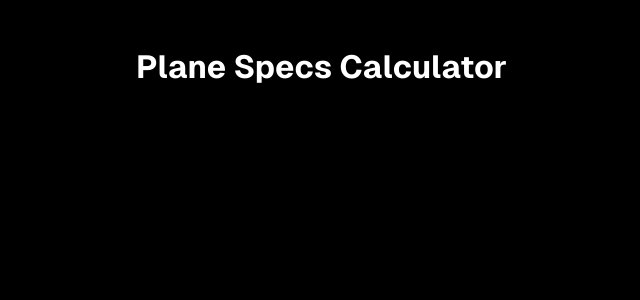
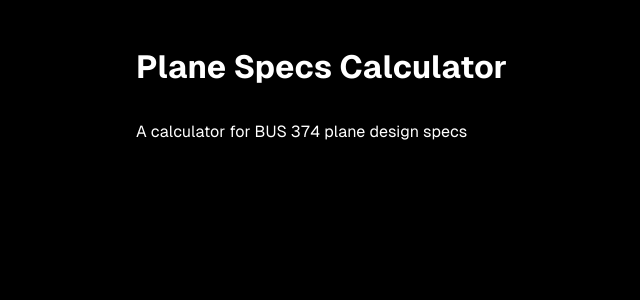
Before and after one commit to edwardshturman/plane-specs-calculator, a Next.js app: page / in a window 1280 px wide. Shown: the top 300 px of the page, without its empty margins (179-819 px from the left). Built offline with nearby package versions, Linux system fonts and the light colour scheme.

Commit message:
Fix meta title

```diff
--- a/app/layout.tsx
+++ b/app/layout.tsx
@@ -18,7 +18,7 @@ else metadataBase = new URL(`http://localhost:${process.env.PORT || 3000}`)
 
 export const metadata: Metadata = {
   metadataBase,
-  title: 'Plane Spec Calculator',
+  title: 'Plane Specs Calculator',
   description:
     'A calculator for BUS 374 plane design specs',
   openGraph: {
--- a/app/page.tsx
+++ b/app/page.tsx
@@ -2,6 +2,7 @@ export default function Home() {
   return (
     <>
       <h1>Plane Specs Calculator</h1>
+      <p>A calculator for BUS 374 plane design specs</p>
     </>
   )
 }
```
